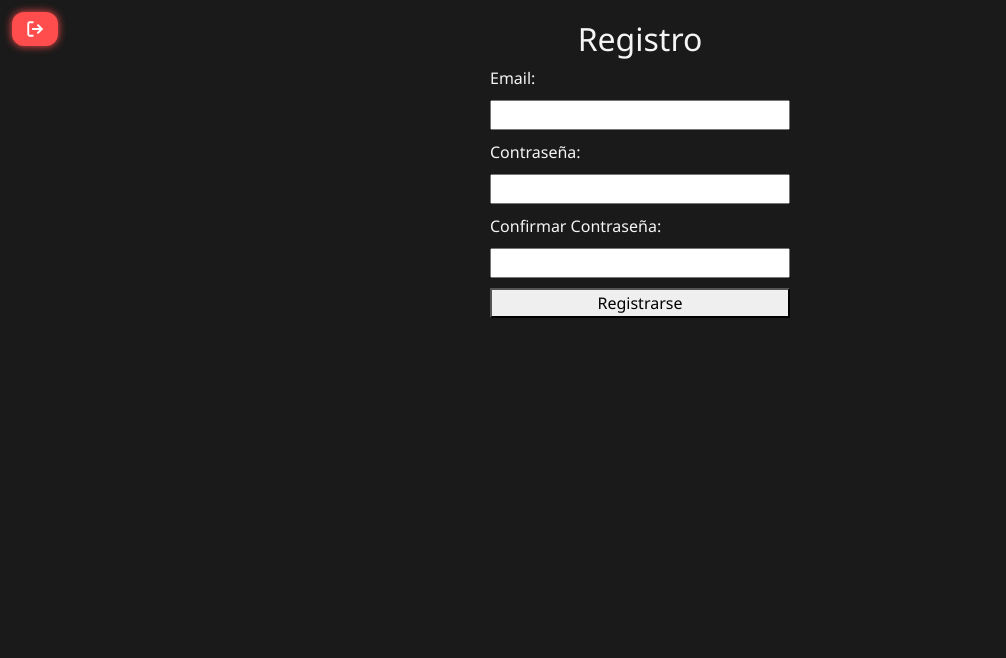
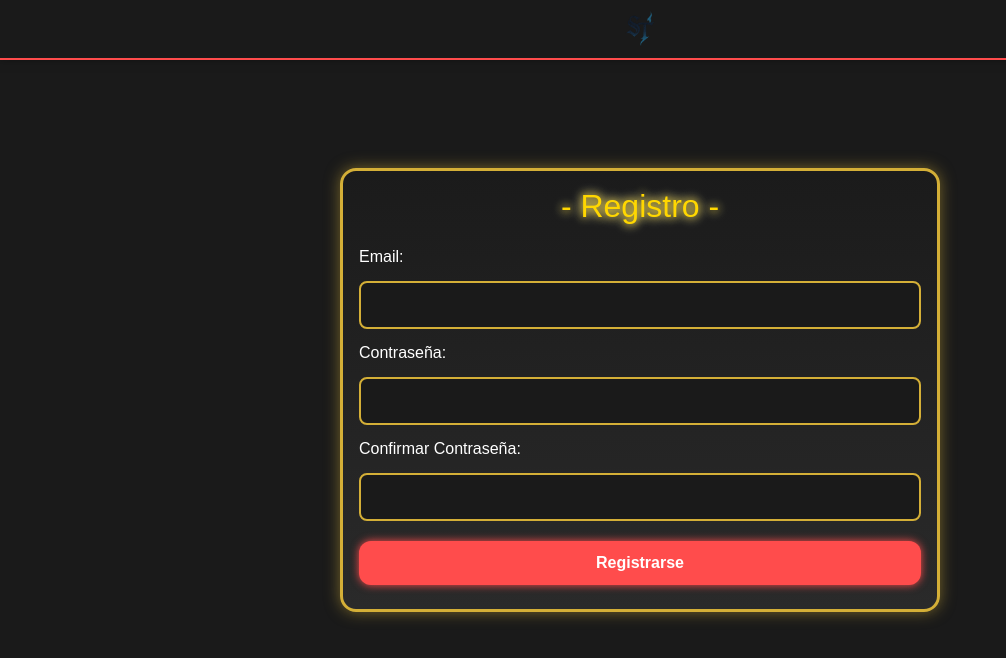
Before and after one commit to Joako92/leveling, a React (Vite) app in the folder frontend/solo-leveling-app/: page /register in a window 1280 px wide. Shown: the top 658 px of the page, without its empty margins (0-1006 px from the left). Built offline with nearby package versions, Linux system fonts and the light colour scheme.

Commit message:
Added TopNav

```diff
--- a/frontend/solo-leveling-app/src/App.jsx
+++ b/frontend/solo-leveling-app/src/App.jsx
@@ -11,7 +11,7 @@ import ForgotPassword from "./pages/ForgotPassword";
 import ResetPassword from "./pages/ResetPassword";
 import { isAuthenticated } from './utils/auth';
 import BottomNav from './components/BottomNav';
-import LogoutButton from './components/LogoutButton';
+import TopNav from './components/TopNav';
 
 function AppContent() {
   const location = useLocation();
@@ -20,7 +20,8 @@ function AppContent() {
 
   return (
     <div className="pb-14">
-      <LogoutButton />
+      <TopNav />
+
       <Routes>
         <Route path="/" element={<Home />} />
         <Route path="/status" element={<PlayerStatus />} />
--- a/frontend/solo-leveling-app/src/Style.css
+++ b/frontend/solo-leveling-app/src/Style.css
@@ -19,6 +19,7 @@ body {
   min-height: 100vh; /* Ocupa toda la pantalla */
   align-items: center; /* centra horizontalmente */
   padding-bottom: 80px; /* deja espacio para el bottomNav */
+  padding-top: 60px;
 }
 
 /* Logo */
--- /dev/null
+++ b/frontend/solo-leveling-app/src/components/TopNav.css
@@ -0,0 +1,30 @@
+/* TopNav.css */
+
+/* Contenedor principal */
+.top-nav {
+  position: fixed;
+  top: 0;
+  left: 0;
+  right: 0;
+  background-color: #1a1a1a;
+  display: flex;
+  justify-content: space-around;
+  align-items: center;
+  padding: 8px 0;
+  box-shadow: 0 -2px 10px rgba(0,0,0,0.5);
+  border-bottom: 2px solid #ff4c4c;
+  z-index: 50;
+}
+
+/* Icono */
+.Icon {
+  width: 40px;
+  height: auto;
+  display: block;
+  margin: 0 auto;
+}
+
+.Icon:hover {
+  filter: drop-shadow(0 0 0.25em #646cffaa);
+  transform: scale(1.2);
+}
--- /dev/null
+++ b/frontend/solo-leveling-app/src/components/TopNav.jsx
@@ -0,0 +1,29 @@
+import React from 'react';
+import { useLocation, useNavigate } from 'react-router-dom';
+import './TopNav.css';
+import SoloTrainingIcon from "../assets/Icon.png";
+import LogoutButton from '../components/LogoutButton';
+import { isAuthenticated } from '../utils/auth';
+
+export default function BottomNav() {
+  const location = useLocation();
+  const navigate = useNavigate();
+  const hideMenuRoutes = ['/login', '/register', '/forgot-password', '/reset-password'];
+  const shouldShowMenu = isAuthenticated() && !hideMenuRoutes.includes(location.pathname);
+
+  return (
+    <nav className="top-nav">
+    {shouldShowMenu && <LogoutButton />}
+      <button
+        onClick={() => navigate('/')}
+        className={`tab-button ${location.pathname === '/' ? 'active' : ''}`}
+      >
+        <img
+          src={SoloTrainingIcon}
+          className="Icon"
+          alt="Solo Training Icon"
+        />
+      </button>
+    </nav>
+  );
+}
--- a/frontend/solo-leveling-app/src/pages/ForgotPassword.jsx
+++ b/frontend/solo-leveling-app/src/pages/ForgotPassword.jsx
@@ -17,22 +17,28 @@ function ForgotPassword() {
     }
   };
 
+  // to do !
   return (
-    <form onSubmit={handleSubmit} className="p-4 max-w-md mx-auto">
-      <h2 className="text-lg font-bold mb-4">Recuperar contraseña</h2>
+    <div className="home-container">
+      <div className="status-window">
+        <h2>- Recuperar contraseña -</h2>
+
+        <form onSubmit={handleSubmit} className="form-container">
           <input
             type="email"
             placeholder="Tu email"
             value={email}
             onChange={(e) => setEmail(e.target.value)}
-        className="border p-2 w-full mb-2"
+            className="input-field"
             required
           />
-      <button type="submit" className="bg-blue-500 text-white px-4 py-2 rounded">
+          <button type="submit" className="red-button">
             Enviar enlace
           </button>
           {mensaje && <p className="mt-2 text-sm">{mensaje}</p>}
         </form>
+      </div>
+    </div>
   );
 }
 
--- a/frontend/solo-leveling-app/src/pages/Home.jsx
+++ b/frontend/solo-leveling-app/src/pages/Home.jsx
@@ -28,11 +28,12 @@ function Home() {
 
       <div className="status-window">
         <h2>- Bienvenido Jugador -</h2>
+        {/* Botones */}
+        <button className="red-button" onClick={() => navigate("/login")}>
+          Iniciar Sesión
+        </button>
         <button className="red-button" onClick={() => navigate("/register")}>
           Registrarme
-        </button>
-        <button className="red-button" onClick={() => navigate("/login")}>
-          Iniciar Sesión
         </button>
       </div>
     </div>
--- a/frontend/solo-leveling-app/src/pages/Login.jsx
+++ b/frontend/solo-leveling-app/src/pages/Login.jsx
@@ -31,7 +31,6 @@ function Login() {
 
             const token = response.data.token;
             localStorage.setItem("token", token);
-            alert("Inicio de sesión exitoso");
             navigate("/status");
         } catch (err) {
             console.error("Error en el login:", err.response?.data || err.message);
@@ -39,6 +38,7 @@ function Login() {
         }
     };
 
+    // formulario
     return (
         <div className="home-container">
             <div className="status-window">
@@ -73,6 +73,11 @@ function Login() {
                             ¿Olvidaste tu contraseña?
                         </a>
                     </p>
+                    <p>
+                        <a href="/register" className="link">
+                            ¿No tenés cuenta? Registrarse
+                        </a>
+                    </p>
                 </form>
             </div>
         </div>
--- a/frontend/solo-leveling-app/src/pages/PlayerStatus.jsx
+++ b/frontend/solo-leveling-app/src/pages/PlayerStatus.jsx
@@ -54,6 +54,8 @@ const PlayerStatus = () => {
       <div className="status-window">
         <h2 className="window-title">VENTANA DE ESTADO</h2>
 
+
+
         <div className="section general-info">
           <p><strong>Nombre:</strong> {player.nombre} <strong>Nivel:</strong> {player.nivel}</p>
           <p><strong>Rango:</strong> {player.rango} <strong>Título:</strong> {player.titulo}</p>
--- a/frontend/solo-leveling-app/src/pages/Register.jsx
+++ b/frontend/solo-leveling-app/src/pages/Register.jsx
@@ -40,40 +40,65 @@ function Register() {
         }
     };
 
+    // Formulario
     return (
-        <div style={styles.container}>
-            <h2>Registro</h2>
-            {error && <p style={{ color: "red" }}>{error}</p>}
-            <form onSubmit={handleSubmit} style={styles.form}>
-                <label>Email:</label>
-                <input type="email" name="email" value={formData.email} onChange={handleChange} required />
+        <div className="home-container">
+            <div className="status-window">
+                <h2>- Registro -</h2>
+                {error && <p style={{ color: "red" }}>{error}</p>}
 
-                <label>Contraseña:</label>
-                <input type="password" name="password" value={formData.password} onChange={handleChange} required />
+                <form onSubmit={handleSubmit} className="form-container">
+                    <label>Email:</label>
+                    <input
+                        type="email"
+                        name="email"
+                        value={formData.email}
+                        onChange={handleChange}
+                        required
+                        className="input-field"
+                    />
 
-                <label>Confirmar Contraseña:</label>
-                <input type="password" name="confirmPassword" value={formData.confirmPassword} onChange={handleChange} required />
+                    <label>Contraseña:</label>
+                    <input
+                        type="password"
+                        name="password"
+                        value={formData.password}
+                        onChange={handleChange}
+                        required
+                        className="input-field"
+                    />
 
-                <button type="submit">Registrarse</button>
-            </form>
+                    <label>Confirmar Contraseña:</label>
+                    <input
+                        type="password"
+                        name="confirmPassword"
+                        value={formData.confirmPassword}
+                        onChange={handleChange}
+                        required
+                        className="input-field"
+                    />
+
+                    <button type="submit" className="red-button">Registrarse</button>
+                </form>
+            </div>
         </div>
     );
 }
 
 // Estilos en línea para mostrar el formulario en columna
-const styles = {
-    container: {
-        display: "flex",
-        flexDirection: "column",
-        alignItems: "center",
-        marginTop: "20px",
-    },
-    form: {
-        display: "flex",
-        flexDirection: "column",
-        width: "300px",
-        gap: "10px",
-    }
-};
+// const styles = {
+//     container: {
+//         display: "flex",
+//         flexDirection: "column",
+//         alignItems: "center",
+//         marginTop: "20px",
+//     },
+//     form: {
+//         display: "flex",
+//         flexDirection: "column",
+//         width: "300px",
+//         gap: "10px",
+//     }
+// };
 
 export default Register;
```
Also changed, not shown: frontend/solo-leveling-app/src/assets/solo-icon.png (deleted), frontend/solo-leveling-app/src/assets/solo-training-logo.png (deleted). Lines whose indentation alone changed are shown as unchanged.
